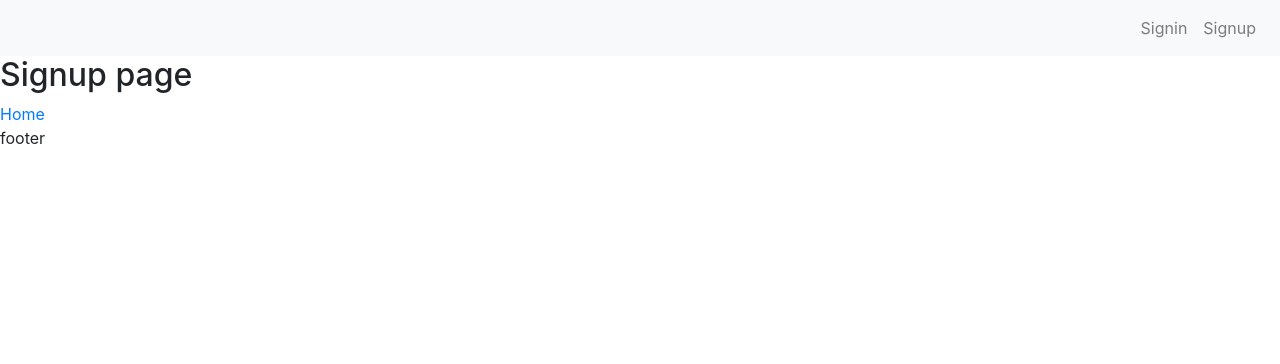
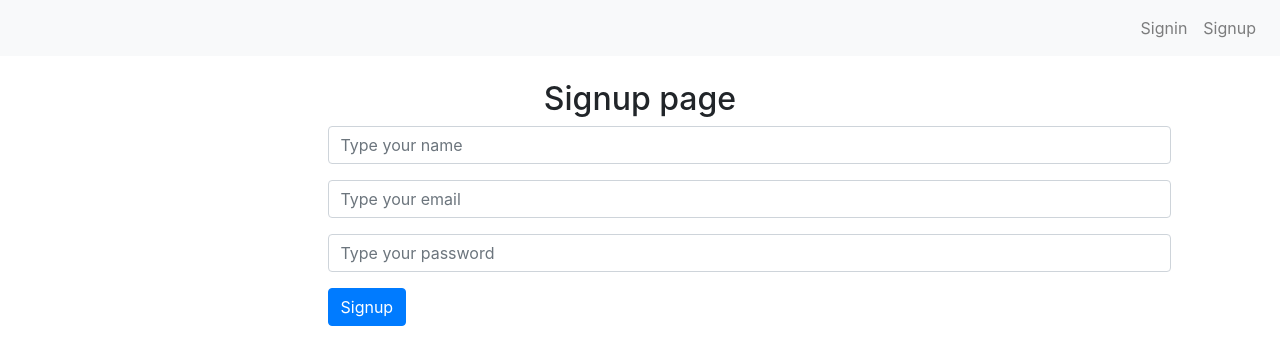
Before and after one commit to HyecheonLee/hclee-blog, a Next.js app in the folder frontend/: page /signup in a window 1280 px wide. Shown: the top 364 px of the page. Built offline with nearby package versions, Linux system fonts and the light colour scheme.

Commit message:
signup / signin 구현

```diff
--- /dev/null
+++ b/frontend/actions/auth.js
@@ -0,0 +1,32 @@
+import fetch from 'isomorphic-fetch'
+import {API} from '../config'
+
+export const signup = (user) => {
+  return fetch(`${API}/signup`, {
+    method: "POST",
+    headers: {
+      "Accept": "application/json",
+      "Content-Type": "application/json"
+    },
+    body: JSON.stringify(user)
+  })
+  .then(response => {
+    return response.json()
+  })
+  .catch(err => console.log(err))
+}
+
+export const signin = (user) => {
+  return fetch(`${API}/signin`, {
+    method: "POST",
+    headers: {
+      "Accept": "application/json",
+      "Content-Type": "application/json"
+    },
+    body: JSON.stringify(user)
+  })
+  .then(response => {
+    return response.json()
+  })
+  .catch(err => console.log(err))
+}
--- a/frontend/componentes/Layout.js
+++ b/frontend/componentes/Layout.js
@@ -5,7 +5,6 @@ const Layout = ({children}) => {
       <>
         <Header/>
         {children}
-        <p>footer</p>
       </>
   )
 }
--- /dev/null
+++ b/frontend/componentes/auth/SignupComponent.js
@@ -0,0 +1,99 @@
+import React, {useState} from 'react';
+import {signup} from "../../actions/auth"
+
+const SignupComponent = () => {
+  const [values, setValues] = useState({
+    username: "",
+    email: "",
+    password: "",
+    error: false,
+    loading: false,
+    message: "",
+    showForm: true
+  });
+  const {name, email, password, error, loading, message, showForm} = values;
+  const handleSubmit = (e) => {
+    e.preventDefault();
+    console.table({name, email, password, error, loading, message, showForm});
+    setValues({
+      ...values, loading: true, error: false
+    });
+    const user = {name, email, password}
+    signup(user)
+    .then(data => {
+      if (data.error) {
+        setValues({...values, error: data.error, loading: false})
+      } else {
+        setValues({
+          ...values,
+          name: '',
+          email: '',
+          password: '',
+          error: '',
+          loading: false,
+          message: data.message,
+          showForm: false
+        });
+      }
+    });
+
+  }
+  const handleChange = name => (e) => {
+    setValues({
+      ...values,
+      error: false,
+      [name]: e.target.value
+    })
+    console.log(name, e.target.value)
+  }
+  const showLoading = () => loading ?
+      <div className="alert alert-info">Loading...</div> : ""
+  const showError = () => error ?
+      <div className="alert alert-danger">{error}</div> : ""
+  const showMessage = () => message ?
+      <div className="alert alert-success">{message}</div> : ""
+
+  const signupForm = () => {
+    return (
+        <form onSubmit={handleSubmit}>
+          <div className="form-group">
+            <input onChange={handleChange('name')}
+                   type="text"
+                   placeholder="Type your name"
+                   className="form-control"
+                   value={name}
+            />
+          </div>
+          <div className="form-group">
+            <input onChange={handleChange('email')}
+                   type="email"
+                   placeholder="Type your email"
+                   className="form-control"
+                   value={email}
+            />
+          </div>
+          <div className="form-group">
+            <input onChange={handleChange('password')}
+                   type="password"
+                   placeholder="Type your password"
+                   className="form-control"
+                   value={password}
+            />
+          </div>
+          <div>
+            <button className="btn btn-primary">Signup</button>
+          </div>
+        </form>
+    )
+  }
+  return (
+      <>
+        {showError()}
+        {showLoading()}
+        {showMessage()}
+        {showForm && signupForm()}
+      </>
+  );
+};
+
+export default SignupComponent;
--- a/frontend/config.js
+++ b/frontend/config.js
@@ -2,5 +2,5 @@ import getConfig from 'next/config'
 
 const {publicRuntimeConfig} = getConfig()
 export const API = publicRuntimeConfig.PRODUCTION ? "https://seoblog.com"
-    : "http://localhost:8080";
+    : "http://localhost:8080/api";
 export const APP_NAME = publicRuntimeConfig.APP_NAME;
--- a/frontend/package.json
+++ b/frontend/package.json
@@ -12,6 +12,7 @@
   "author": "",
   "license": "ISC",
   "dependencies": {
+    "isomorphic-fetch": "^2.2.1",
     "next": "^9.4.4",
     "react": "^16.13.1",
     "react-dom": "^16.13.1",
--- a/frontend/pages/signup.js
+++ b/frontend/pages/signup.js
@@ -1,12 +1,16 @@
 import React from 'react';
 import Layout from "../componentes/Layout";
-import Link from "next/link";
+import SignupComponent from "../componentes/auth/SignupComponent";
 
 const SignUp = () => {
   return (
       <Layout>
-        <h2>Signup page</h2>
-        <Link href="/">Home</Link>
+        <h2 className="text-center pt-4 ">Signup page</h2>
+        <div className="row">
+          <div className="col-md-8 offset-md-3">
+            <SignupComponent/>
+          </div>
+        </div>
       </Layout>
   );
 };
```
Also changed, not shown: frontend/componentes/auth/SigninComponent.js (added, +85 -0 lines), frontend/pages/signin.js (+7 -3 lines), 1 other file (tests, documents, lock files or other folders).
